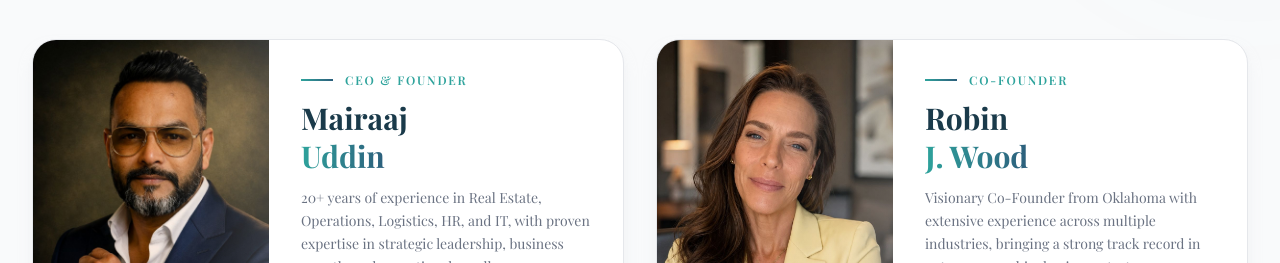
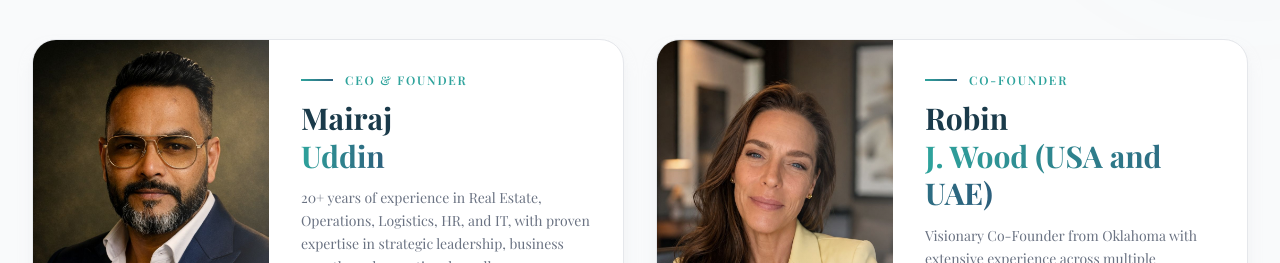
Before and after one commit to graphicsfaisal90-max/venturis-holdings, a React (Vite) app: page /about in a window 1280 px wide. Shown: the part 4020-4283 px from the top of the page. Built offline with nearby package versions, Linux system fonts and the light colour scheme; no server answers; a web font is replaced by a local one.

Commit message:
Fix Mairaj spelling and add (USA and UAE) to Robin

```diff
--- a/src/pages/About.jsx
+++ b/src/pages/About.jsx
@@ -58,13 +58,13 @@ const values = [
 
 const teamRow1 = [
   {
-    name: 'Mairaaj Uddin',
+    name: 'Mairaj Uddin',
     role: 'CEO & Founder',
     bio: '20+ years of experience in Real Estate, Operations, Logistics, HR, and IT, with proven expertise in strategic leadership, business growth, and operational excellence across Pakistan and the UAE.',
     image: '/mairaaj-uddin.jpeg',
   },
   {
-    name: 'Robin J. Wood',
+    name: 'Robin J. Wood (USA and UAE)',
     role: 'Co-Founder',
     bio: 'Visionary Co-Founder from Oklahoma with extensive experience across multiple industries, bringing a strong track record in entrepreneurship, business strategy, operations, and market development.',
     image: '/robin-j-wood.jpeg',
```
